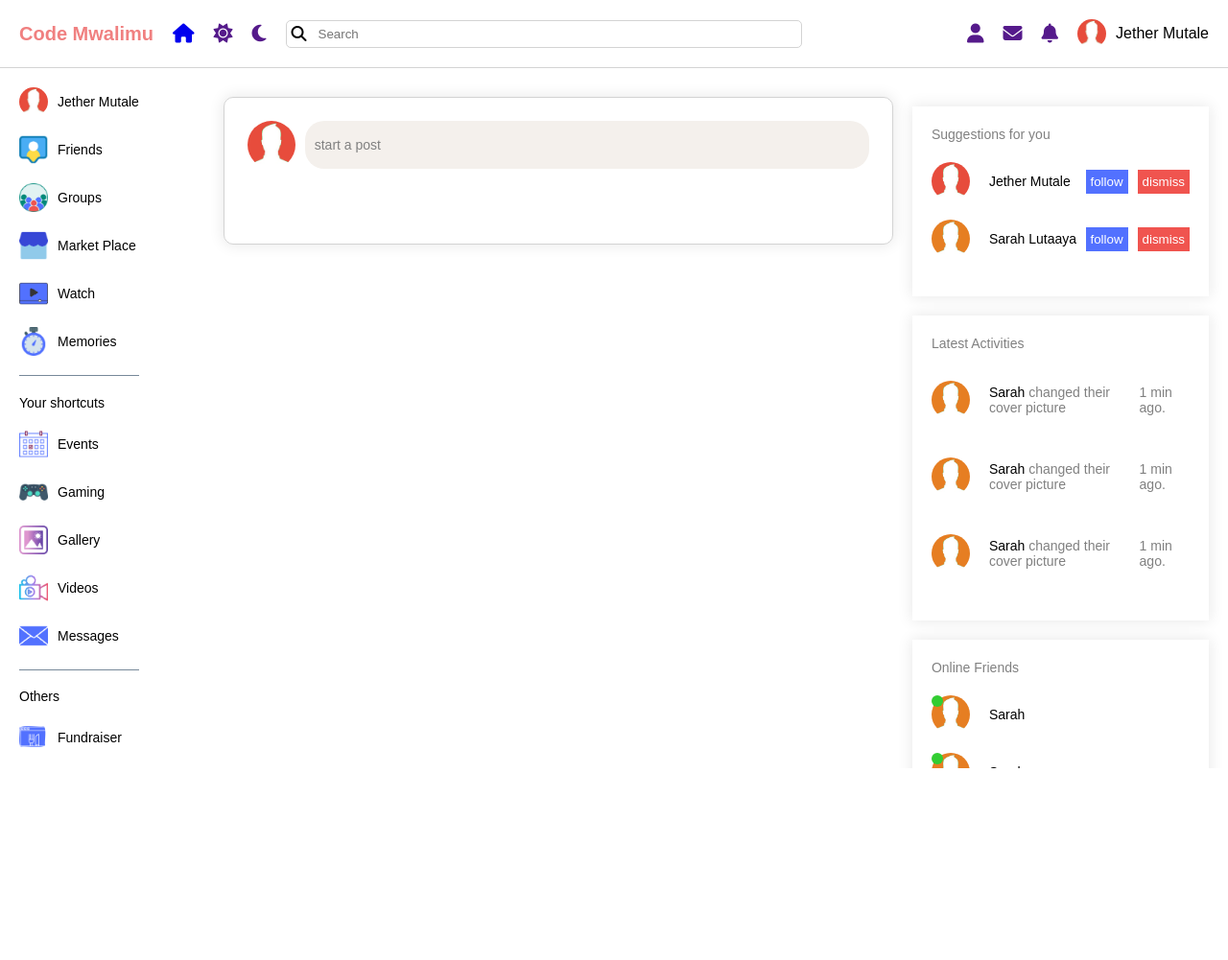
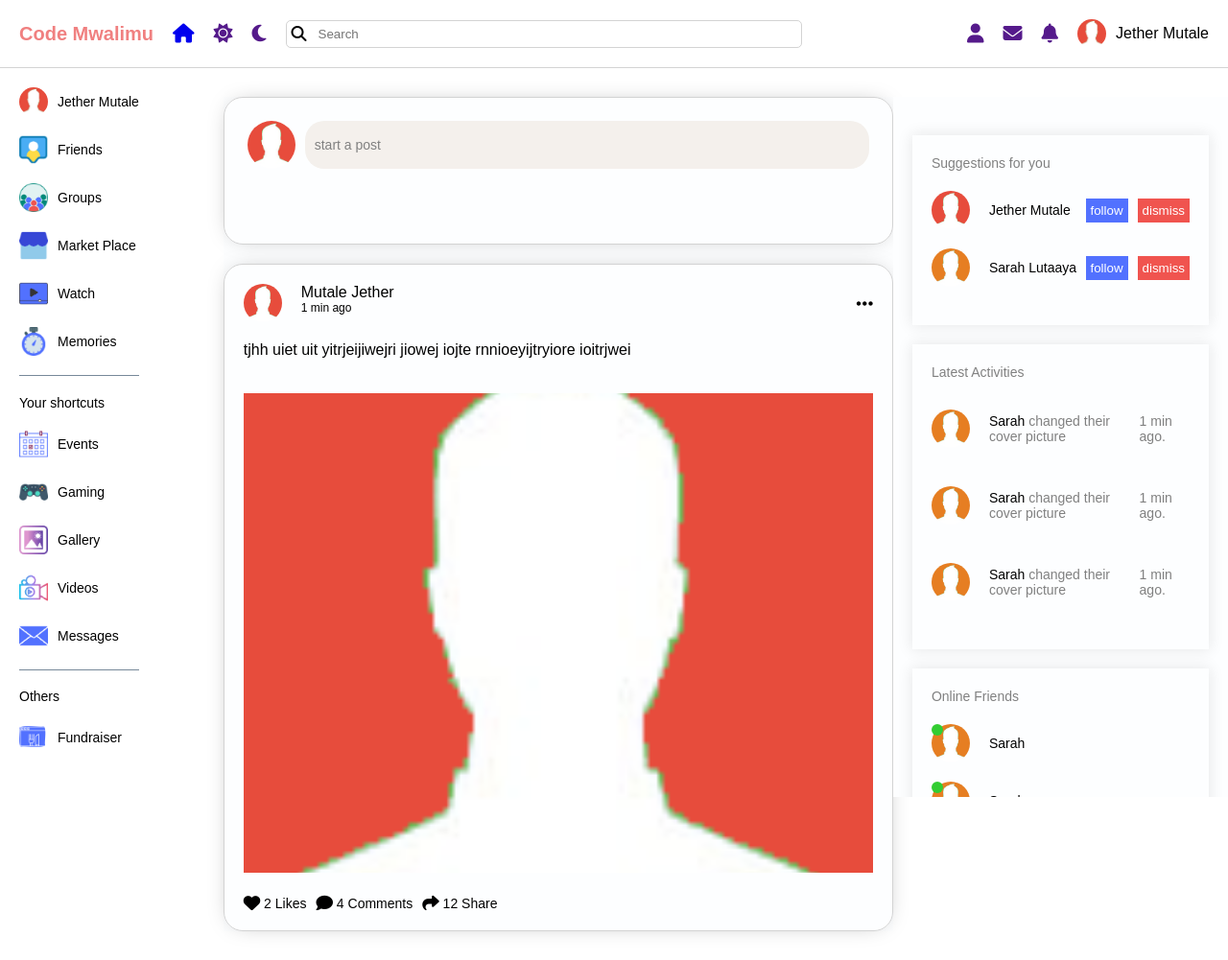
Before and after one commit to jether256/code-mwalimu, a PHP site: page / in a window 1280 px wide. Shown: the whole page at 96% size. Before the commit the page ends 801 px from the top, so only its background shows below. Run offline with PHP 8.4, Linux system fonts and the light colour scheme.

Commit message:
second commit'

```diff
--- a/assets/css/style.css
+++ b/assets/css/style.css
@@ -197,6 +197,7 @@ body{
 
 	flex: 6;
 	margin: 30px 0px;
+	background-color: #fdfeff;
 
 }
 
@@ -211,9 +212,11 @@ padding: 20px;
         border: 1px solid lightgrey;
 
          border-radius: 10px;
-         -webkit-box-shadow: 0px 0px 15px 1px rgba(0, 0, 0, 0.09);
-        -moz-box-shadow: 0px 0px 15px 1px rgba(0, 0, 0, 0.09);
-        box-shadow: 0px 0px 15px 1px rgba(0, 0, 0, 0.09);
+       -webkit-box-shadow: 0px 0px 25px -10px rgba(0, 0, 0, 0.38);
+    -moz-box-shadow: 0px 0px 25px -10px rgba(0, 0, 0, 0.38);
+    box-shadow: 0px 0px 25px -10px rgba(0, 0, 0, 0.38);
+    border-radius: 20px;
+    background-color: #;
 }
 
 .main .center .container .post{
@@ -254,16 +257,139 @@ padding: 20px;
 }
 
 
+.main .center .container #modalBox{
+	display: flex;
+	flex-direction: column;
+	gap: 30px;
+	position: fixed;
+	top:50% ;
+	left: 50%;
+	transform:translate(-50%,-50%);
+	height: 50vh;
+	  border: 1px solid lightgray;
+	width: 80%;
+	max-width: 400px;
+	background-color:white;
+	padding: 20px;
+	border-radius:5px;
+	overflow: hidden;
+	 -webkit-box-shadow: 0px 0px 15px 1px rgba(0, 0, 0, 0.09);
+        -moz-box-shadow: 0px 0px 15px 1px rgba(0, 0, 0, 0.09);
+        box-shadow: 0px 0px 15px 1px rgba(0, 0, 0, 0.09);
+display: none;
+
+}
+
+.main .center .container #modalBox .close{
+	width: 20px;
+	height: 20px;
+	position: absolute;
+	background-color: lightgrey;
+	padding: 3px;
+	color: white;
+	border-radius: 50%;
+	top:15px;
+	right: 15px;
+	cursor: pointer;
+}
+
+.main .center .container #modalBox span{
+font-size: 20px;
+color:lightgray;
+font-weight:500 ;
+}
+
+.main .center .container #modalBox form{
+	display: flex;
+	flex-direction: column;
+	gap: 30px;
+}
+
+.main .center .container #modalBox form textarea {
+	display: flex;
+	align-items: center;
+	border: 1px solid lightgrey;
+	border-radius: 3px;
+	  resize: vertical;
+	  min-height: 40px;
+}
+
+
+.main .center .container #modalBox form button{
+	display: flex;
+	border-radius: 2px;
+	align-items: center;
+	justify-content: center;
+	background-color:#5271ff ;
+	padding: 10px;
+	width: 50%;
+	border: none;
+	color: #fff;
+	cursor: pointer;
+}
 
 
 
+.main .center .posts .container{
+	margin-top: 20px;
+	padding: 20px;
+}
 
+.main .center .posts .container .user{
+	display: flex;
+	align-items: center;
+	justify-content: space-between;
+}
+.main .center .posts .container .user .userInfo{
+	display: flex;
+	gap: 20px;
+}
+.main .center .posts .container .user .userInfo img{
+	width: 40px;
+	height: 40px;
+	border-radius: 50%;
+	object-fit: cover;
+}
 
+.main .center .posts .container .user .userInfo .details{
+	display: flex;
+	flex-direction: column;
+}
 
+.main .center .posts .container .user .userInfo .details .name{
+	font-weight: 500;
 
+}
 
+.main .center .posts .container .user .userInfo .details .date{
+	font-size: 12px;
 
+}
 
+.main .center .posts .container .content{
+	margin:  20px 0px;
+}
+
+.main .center .posts .container .content img{
+	width: 100%;
+	max-height: 500px;
+	object-fit: cover;
+	margin-top: 20px;
+}
+
+.main .center .posts .container .info{
+	display: flex;
+	align-items: center;
+	20px;
+}
+
+.main .center .posts .container .info{
+	display: flex;
+	align-items: center;
+	gap: 10px;
+	cursor: pointer;
+	font-size: 14px;
+}
 
 
 /*right main*/
@@ -274,6 +400,8 @@ padding: 20px;
     top: 70px;
     height: calc(100vh - 70px);
     overflow: scroll;
+   margin: 30px 0px;
+	background-color: #fdfeff;
  &::-webkit-scrollbar {
       display: none;
     }
--- a/index.php
+++ b/index.php
@@ -184,8 +184,20 @@
 				<div class="post">
 					<img src="assets/images/profile_pics/defaults/head_alizarin.png">
 					<div class="tek">
-						<span>start a post</span>
+						<span onclick="openModel" >start a post</span>
 					</div>
+				</div>
+
+				<div id="modalBox" >
+
+						<span>Post</span>
+						<form action="">
+							<input type="file" name="fileToUpload" id="fileToUpload">
+							<textarea name="post_text" id="post_text" placeholder="Got something to say?"></textarea>
+							<button type="submit" name="post" id="post_button" value="Post">Post</button>
+
+						</form>
+					<img src="assets/images/icons/close.png" class="close" onclick="closeModel">
 				</div>
 
 				<div class="media">
@@ -207,6 +219,47 @@
 
 				</div>
 
+			</div>
+
+
+			<div class="posts">
+				<div class="container">
+					<div class="user">
+						<div class="userInfo">
+							<img src="assets/images/profile_pics/defaults/head_alizarin.png">
+							<div class="details">
+								<a><span class="name">Mutale Jether</span></a>
+								<span class="date">1 min ago</span>
+							</div>
+
+						</div>
+
+						<i class="fa fa-ellipsis fa-lg"></i>
+					</div>
+
+					<div class="content">
+
+						<p>tjhh uiet uit yitrjeijiwejri jiowej iojte rnnioeyijtryiore ioitrjwei</p>
+						<img src="assets/images/profile_pics/defaults/head_alizarin.png">
+					</div>
+
+					<div class="info">
+						<div class="item">
+							<i class="fa fa-heart fa-lg"></i>
+							2 Likes
+						</div>
+
+						<div class="item">
+							<i class="fa fa-comment fa-lg"></i>
+							4 Comments
+						</div>
+
+						<div class="item">
+							<i class="fa fa-share fa-lg"></i>
+							12 Share
+						</div>
+					</div>
+				</div>
 			</div>
 
 
@@ -343,5 +396,31 @@
 	</div>
 
 
+<script >
+
+	let modalBox=document.getElementById("modalBox");
+
+	// document.onmouseleave =function (){
+	// 	modalBox.style.display="block";
+	// }
+
+	// // function openModel(){
+	// // 	modalBox.style.display ="block";
+	// // }
+
+	// function closeModel(){
+	// 	modalBox.style.display ="none";
+	// }
+
+
+	function openModel() {
+  modalBox.show();
+}
+
+function closeModel() {
+  modalBox.close();
+}
+</script>
+
 </body>
 </html>
```
Also changed, not shown: assets/images/icons/close.png (added).
